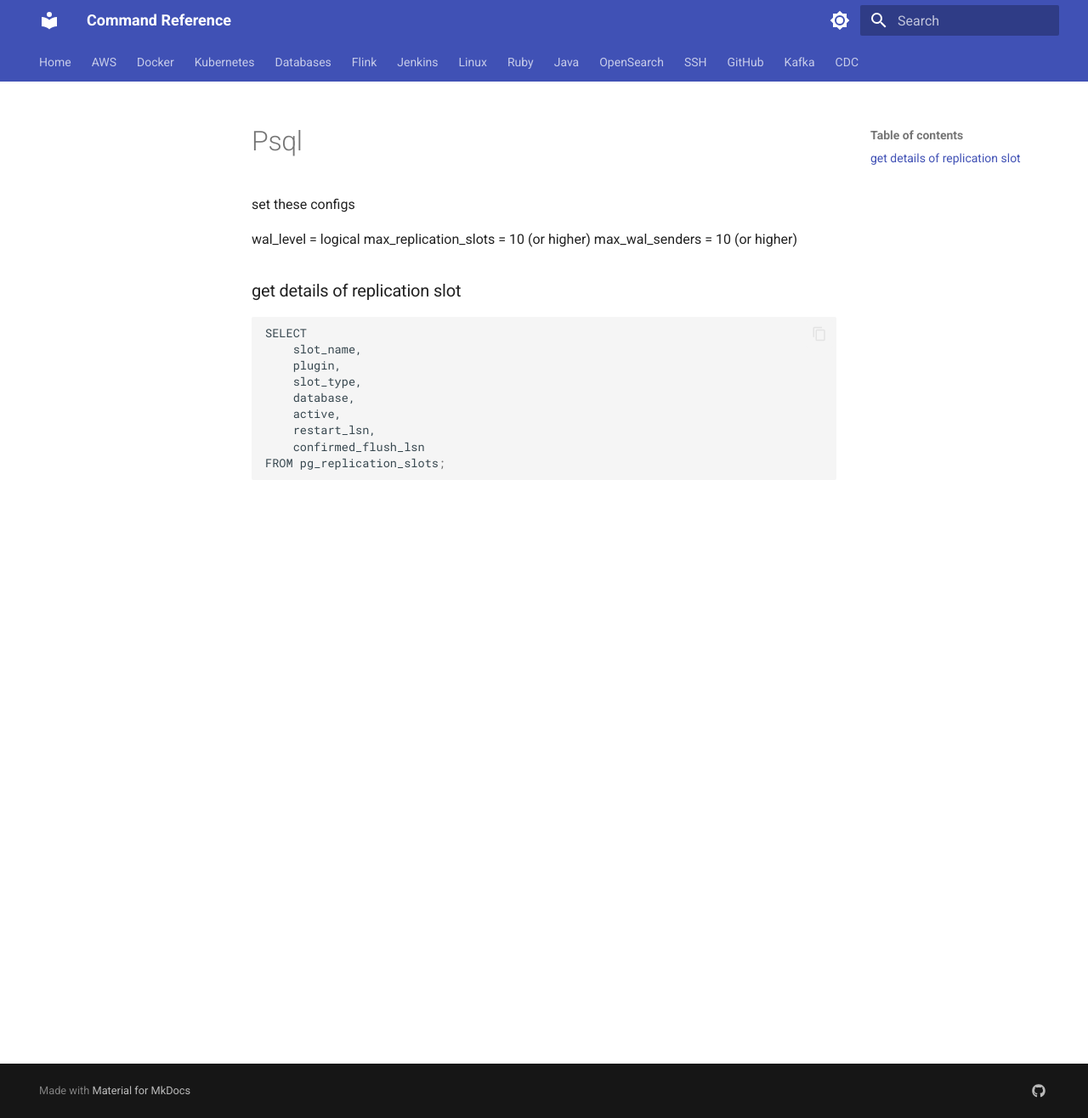
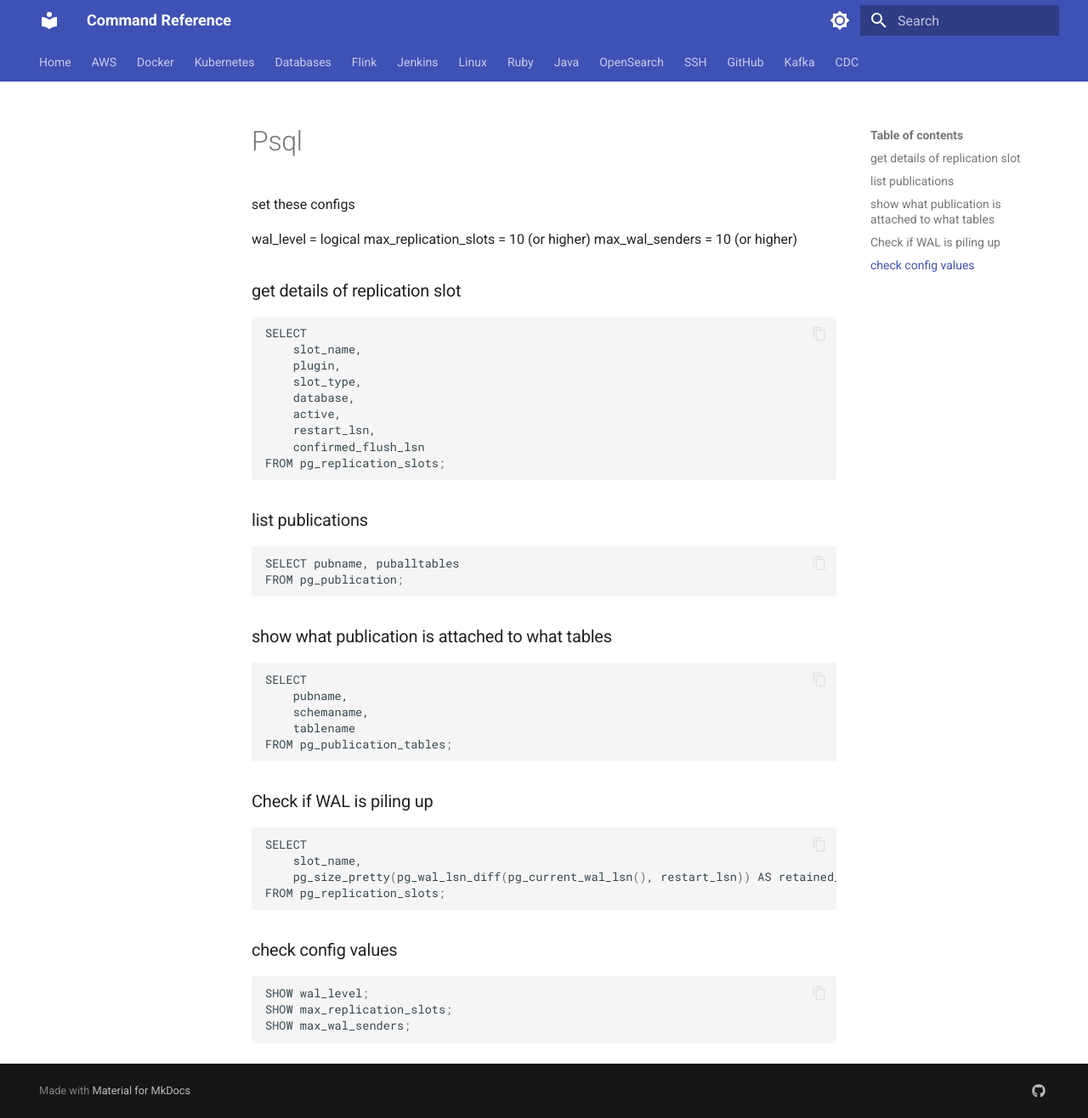
Before and after one commit to Fluder-Paradyne/cmds, an MkDocs documentation site: the page built from docs/cdc/psql.md, in a window 1280 px wide and 1316 px high. Shown: the whole window at 85% size. Built offline with MkDocs 1.6.1 and Material for MkDocs 9.7.7, drawn with Linux system fonts in a browser that asks for light colours.

Commit message:
add cdc related psql cmds

````diff
--- a/docs/cdc/psql.md
+++ b/docs/cdc/psql.md
@@ -16,3 +16,33 @@ SELECT
     confirmed_flush_lsn
 FROM pg_replication_slots;
 ```
+
+### list publications
+```shell
+SELECT pubname, puballtables
+FROM pg_publication;
+```
+
+### show what publication is attached to what tables
+```shell
+SELECT
+    pubname,
+    schemaname,
+    tablename
+FROM pg_publication_tables;
+```
+
+### Check if WAL is piling up
+```shell
+SELECT
+    slot_name,
+    pg_size_pretty(pg_wal_lsn_diff(pg_current_wal_lsn(), restart_lsn)) AS retained_wal
+FROM pg_replication_slots;
+```
+
+### check config values
+```shell
+SHOW wal_level;
+SHOW max_replication_slots;
+SHOW max_wal_senders;
+```
````
